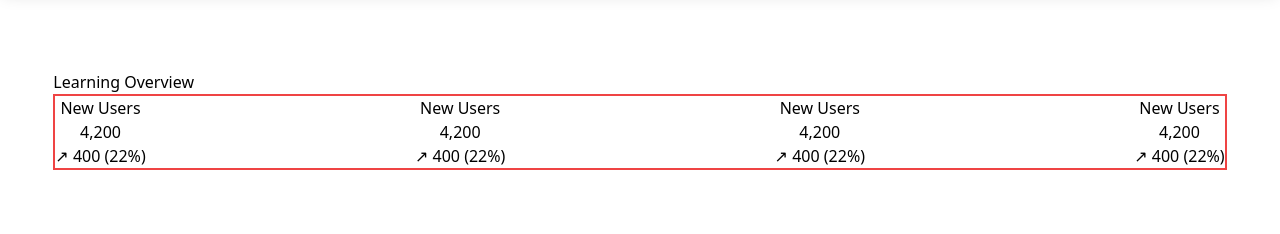
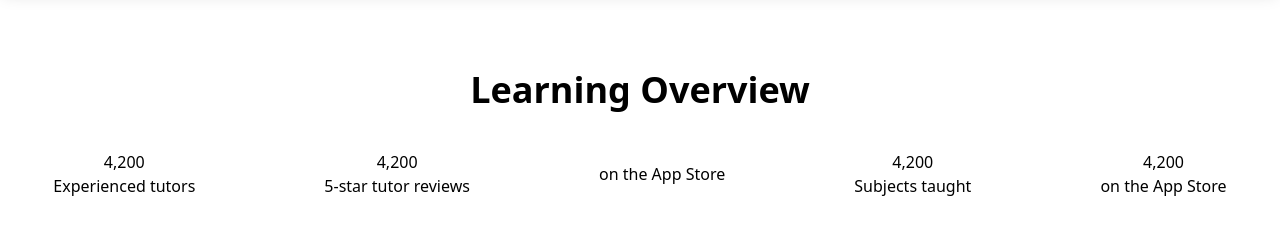
Before and after one commit to mdriyajulislamakash11/Learn-Language-Tutorial-Project-client-site, a React (Vite) app: page / in a window 1280 px wide. Shown: the part 1030-1264 px from the top of the page. Built offline with nearby package versions, Linux system fonts and the light colour scheme; no server answers.

Commit message:
state er kaj onk tai hoye gese ekhon backend theke data ante hobe

```diff
--- a/src/components/StateSection.jsx
+++ b/src/components/StateSection.jsx
@@ -3,36 +3,32 @@ import React from "react";
 const StateSection = () => {
   return (
     <div>
-      <h2 className="">Learning Overview</h2>
-      <div className="border-2 border-red-500 flex justify-between items-center text-center">
+      <h2 className="text-center text-4xl font-bold ">Learning Overview</h2>
+      <div className=" mt-10 flex justify-between items-center text-center">
         {/* heading */}
 
         {/* all totors */}
         <div className="stat">
-          <div className="stat-title">New Users</div>
           <div className="stat-value">4,200</div>
-          <div className="stat-desc">↗︎ 400 (22%)</div>
+          <div className="stat-desc">Experienced tutors</div>
         </div>
 
         {/* all totors */}
         <div className="stat">
-          <div className="stat-title">New Users</div>
           <div className="stat-value">4,200</div>
-          <div className="stat-desc">↗︎ 400 (22%)</div>
+          <div className="stat-desc">5-star tutor reviews</div>
+        </div>
+
+        {/* all totors */}on the App Store
+        <div className="stat">
+          <div className="stat-value">4,200</div>
+          <div className="stat-desc">Subjects taught</div>
         </div>
 
         {/* all totors */}
         <div className="stat">
-          <div className="stat-title">New Users</div>
           <div className="stat-value">4,200</div>
-          <div className="stat-desc">↗︎ 400 (22%)</div>
-        </div>
-
-        {/* all totors */}
-        <div className="stat">
-          <div className="stat-title">New Users</div>
-          <div className="stat-value">4,200</div>
-          <div className="stat-desc">↗︎ 400 (22%)</div>
+          <div className="stat-desc">on the App Store</div>
         </div>
       </div>
     </div>
```
